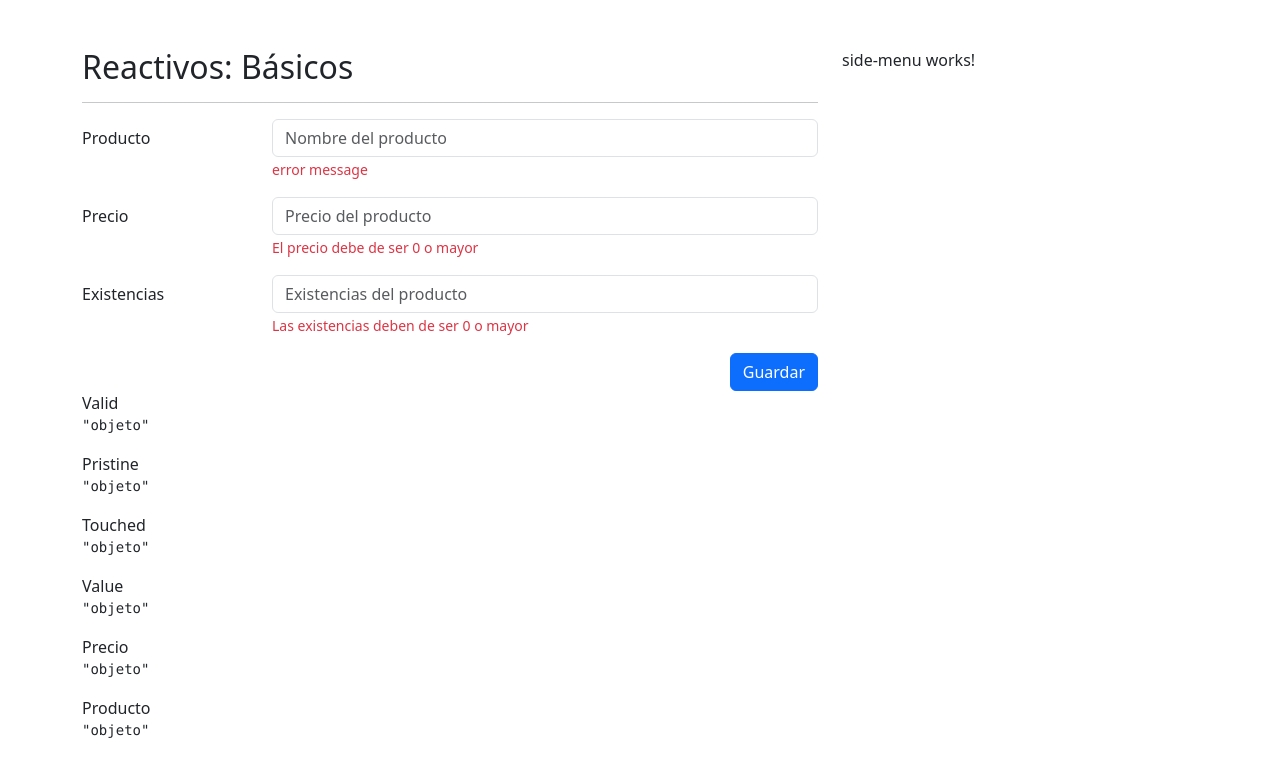
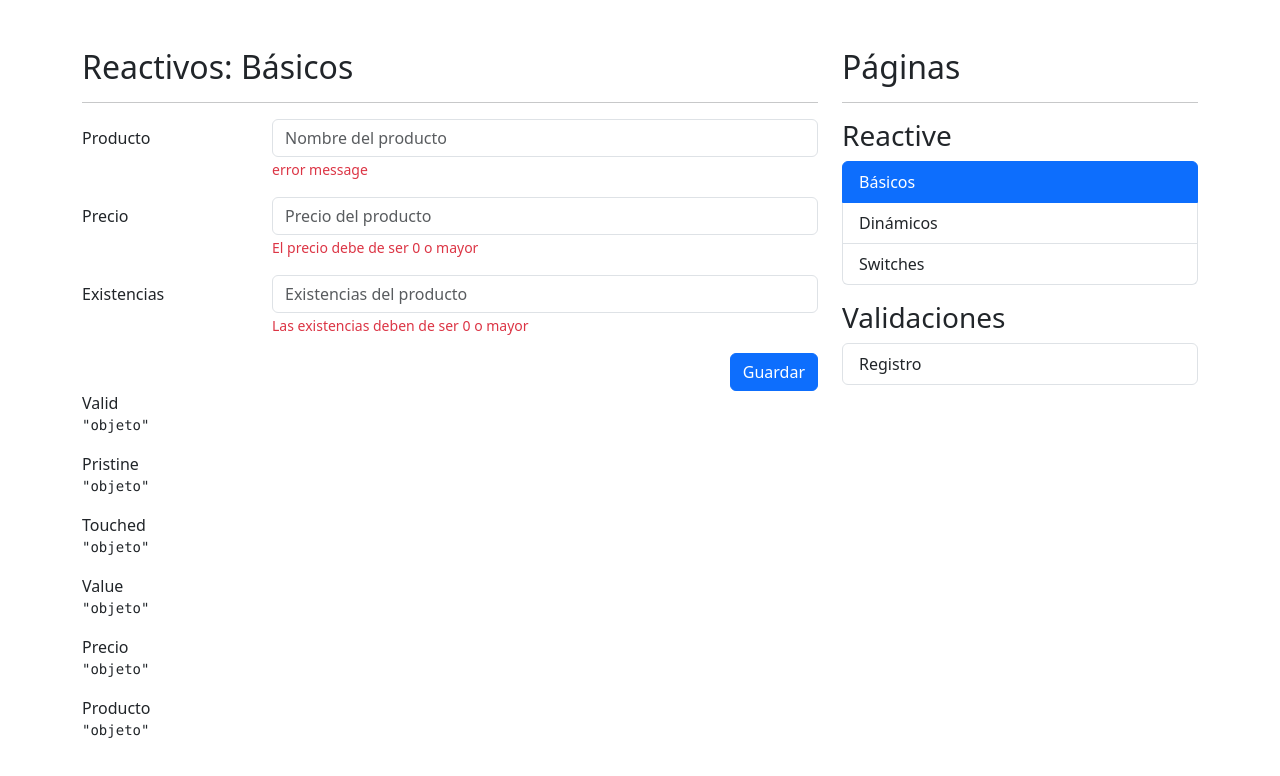
Before and after one commit to Ossyyrr/angular-07-formsApp, an Angular app: page /reactive/basic in a window 1280 px wide. Shown: the top 776 px of the page. Built offline with nearby package versions, Linux system fonts and the light colour scheme.

Commit message:
side menu

```diff
--- a/src/app/shared/components/side-menu/side-menu.component.html
+++ b/src/app/shared/components/side-menu/side-menu.component.html
@@ -1 +1,27 @@
-<p>side-menu works!</p>
+<h2>Páginas</h2>
+<hr />
+<h3 class="mt-3">Reactive</h3>
+
+<ul class="list-group">
+  <li
+    *ngFor="let item of reactiveMenu"
+    class="list-group-item"
+    [routerLink]="[item.route]"
+    routerLinkActive="active"
+  >
+    {{ item.title }}
+  </li>
+</ul>
+
+<h3 class="mt-3">Validaciones</h3>
+
+<ul class="list-group">
+  <li
+    *ngFor="let item of authMenu"
+    class="list-group-item"
+    [routerLink]="[item.route]"
+    routerLinkActive="active"
+  >
+    {{ item.title }}
+  </li>
+</ul>
--- a/src/app/shared/components/side-menu/side-menu.component.ts
+++ b/src/app/shared/components/side-menu/side-menu.component.ts
@@ -1,8 +1,20 @@
 import { Component } from '@angular/core';
+
+interface MenuItem {
+  title: string;
+  route: string;
+}
 
 @Component({
   selector: 'shared-side-menu',
   templateUrl: './side-menu.component.html',
   styleUrl: './side-menu.component.css',
 })
-export class SideMenuComponent {}
+export class SideMenuComponent {
+  public reactiveMenu: MenuItem[] = [
+    { title: 'Básicos', route: './reactive/basic' },
+    { title: 'Dinámicos', route: './reactive/dynamic' },
+    { title: 'Switches', route: './reactive/switches' },
+  ];
+  public authMenu: MenuItem[] = [{ title: 'Registro', route: './auth' }];
+}
--- a/src/app/shared/shared.module.ts
+++ b/src/app/shared/shared.module.ts
@@ -1,10 +1,11 @@
 import { CommonModule } from '@angular/common';
 import { NgModule } from '@angular/core';
+import { RouterModule } from '@angular/router';
 import { SideMenuComponent } from './components/side-menu/side-menu.component';
 
 @NgModule({
   declarations: [SideMenuComponent],
-  imports: [CommonModule],
+  imports: [CommonModule, RouterModule],
   exports: [SideMenuComponent],
 })
 export class SharedModule {}
```
